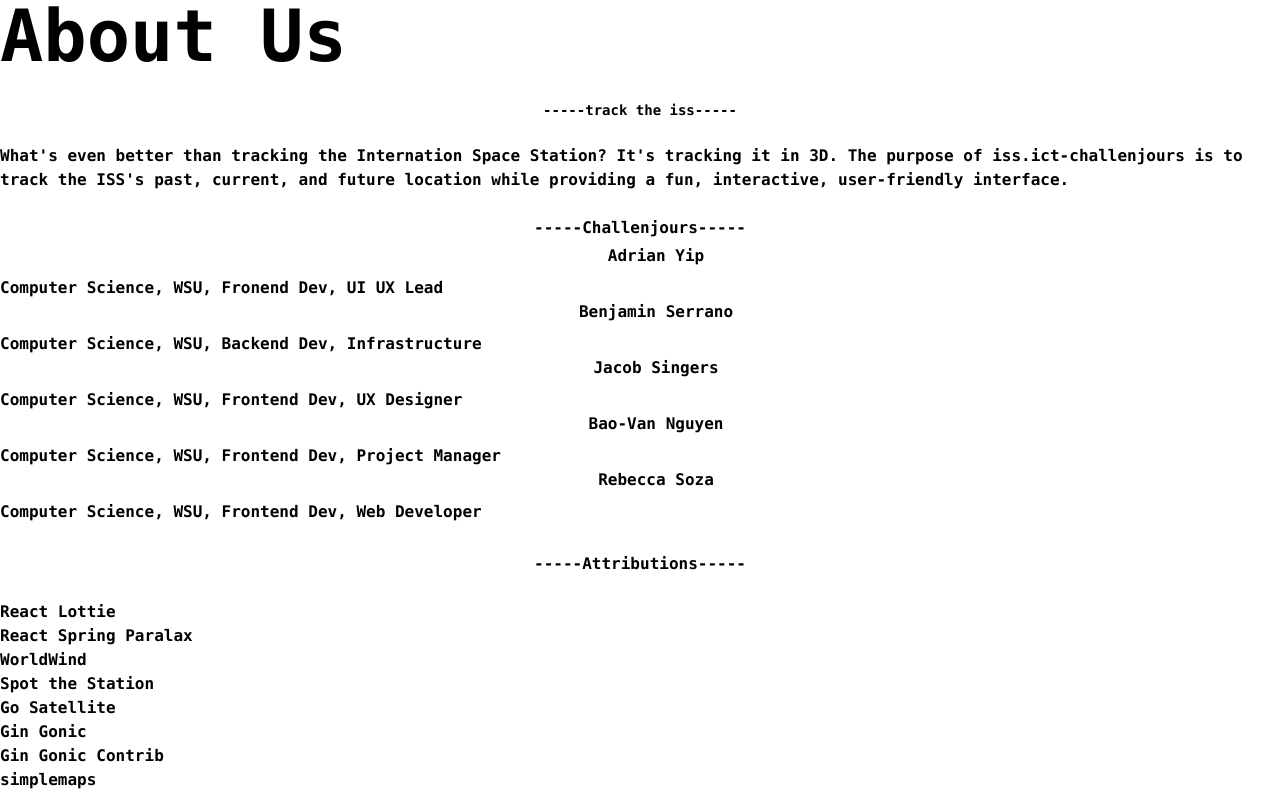
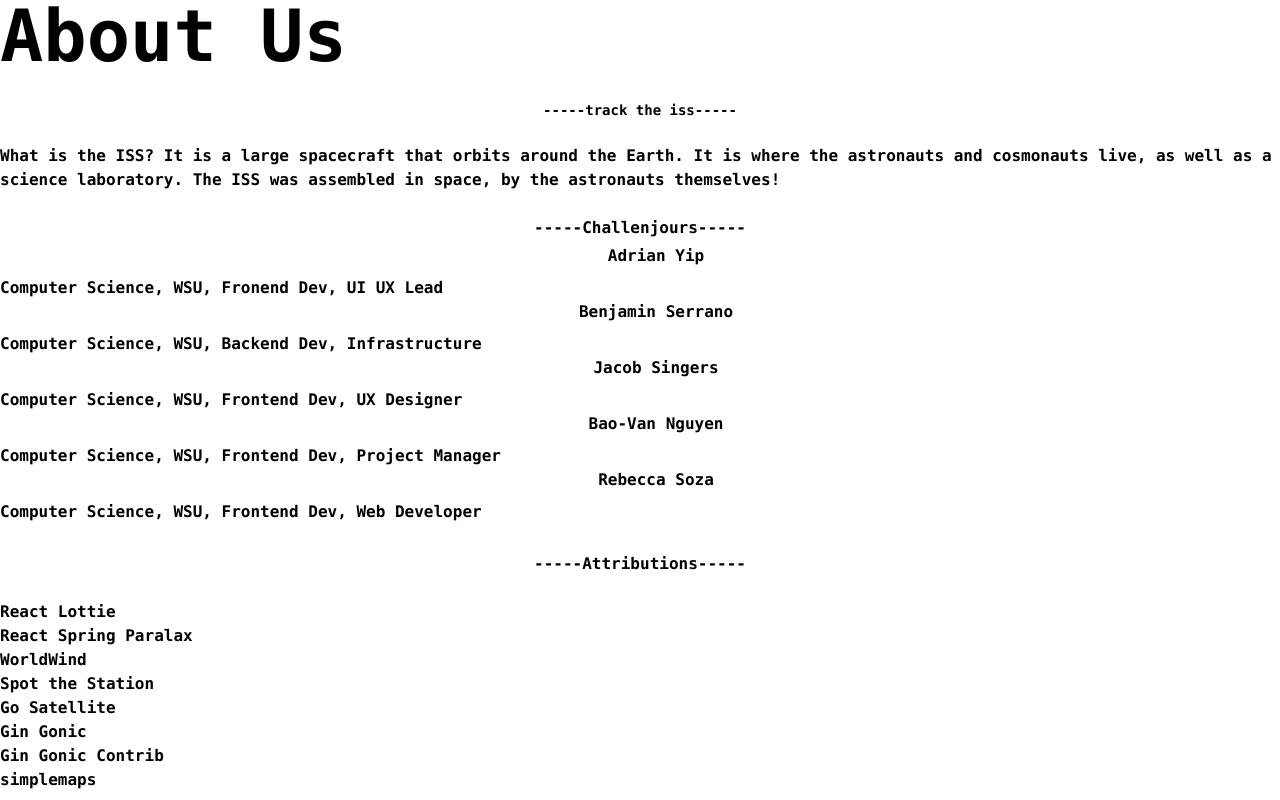
Before and after one commit to NASA-Spaceapps-challenjours/iss-webapp, a Next.js app: page /SecondPage/AboutMeInfo in a window 1280 px wide. Built offline with nearby package versions, Linux system fonts and the light colour scheme.

Commit message:
removed the inappropriate

```diff
--- a/src/components/Loader2.js
+++ b/src/components/Loader2.js
@@ -25,8 +25,8 @@ function Loader2(props) {
         <div className="bg-black flex scale-%100">
           <Lottie
             options={defaultOptions1}
-            height={1080}
-            width={1920}
+            height={800}
+            width={900}
           />
         </div>
       )}
--- a/src/components/header.tsx
+++ b/src/components/header.tsx
@@ -49,13 +49,6 @@ const Header = () => {
                 </figure>
               </a>
             </Link>
-            <Image
-              src="images/team-logo.jpeg"
-              alt="team logo"
-              width={150}
-              height={150}
-              layout="fixed"
-            />
             <div className="flex flex-row items-center justify-center">
               <Link
                 href="/SecondPage/AboutMe"
--- a/src/pages/SecondPage/AboutMeInfo.tsx
+++ b/src/pages/SecondPage/AboutMeInfo.tsx
@@ -14,10 +14,7 @@ export default function AboutMeInfo() {
         </div>
         <br />
         <p>
-          What's even better than tracking the Internation Space Station? It's
-          tracking it in 3D. The purpose of iss.ict-challenjours is to track the
-          ISS's past, current, and future location while providing a fun,
-          interactive, user-friendly interface.
+        What is the ISS? It is a large spacecraft that orbits around the Earth. It is where the astronauts and cosmonauts live, as well as a science laboratory. The ISS was assembled in space, by the astronauts themselves!
         </p>
         <br />
         <div className="flex flex-row font bold place-content-center">
```
Also changed, not shown: public/images/team-logo.jpeg (deleted), public/shycat-edit.webp (deleted).
